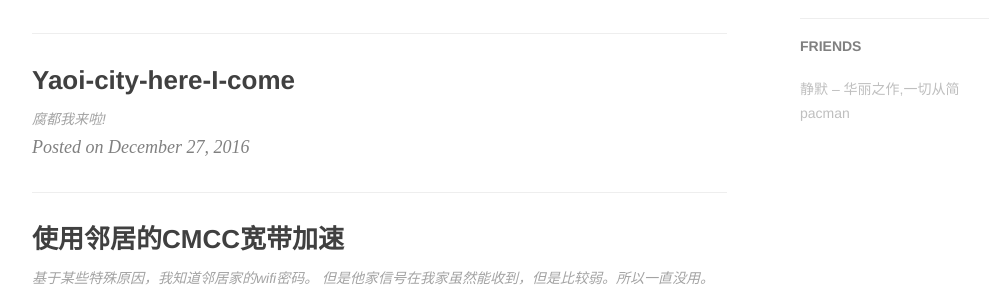
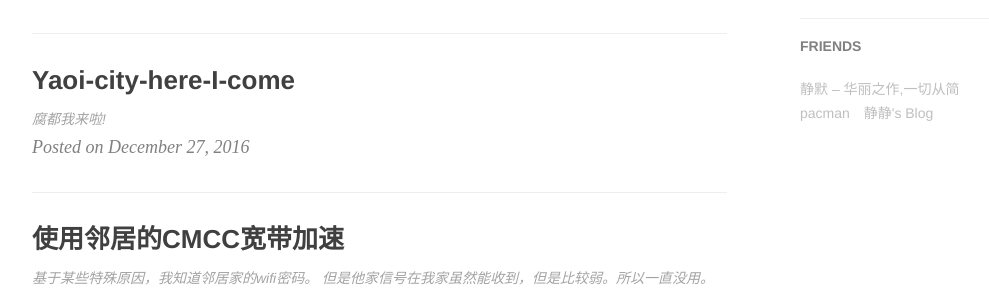
Before and after one commit to microcai/microcai.github.io, a Jekyll site: the page built from index.html, in a window 1280 px wide and 900 px high, scrolled down 486 px. Shown: the part 155-448 px from the top of the window, without its empty margins (143-1132 px from the left). Built offline with Jekyll 4.4.1, drawn with Linux system fonts in a browser that asks for light colours; nearby versions of some CDN libraries; the list of posts is cut into pages by our own code.

```diff
--- a/_config.yml
+++ b/_config.yml
@@ -76,4 +76,9 @@ friends: [
         title: "pacman" ,
         href : "https://ohmyarch.github.io/"
     }
+    ,
+    {
+        title: "静静's Blog",
+        href : "https://xing-zhi-love.com"
+    }
 ]
```
